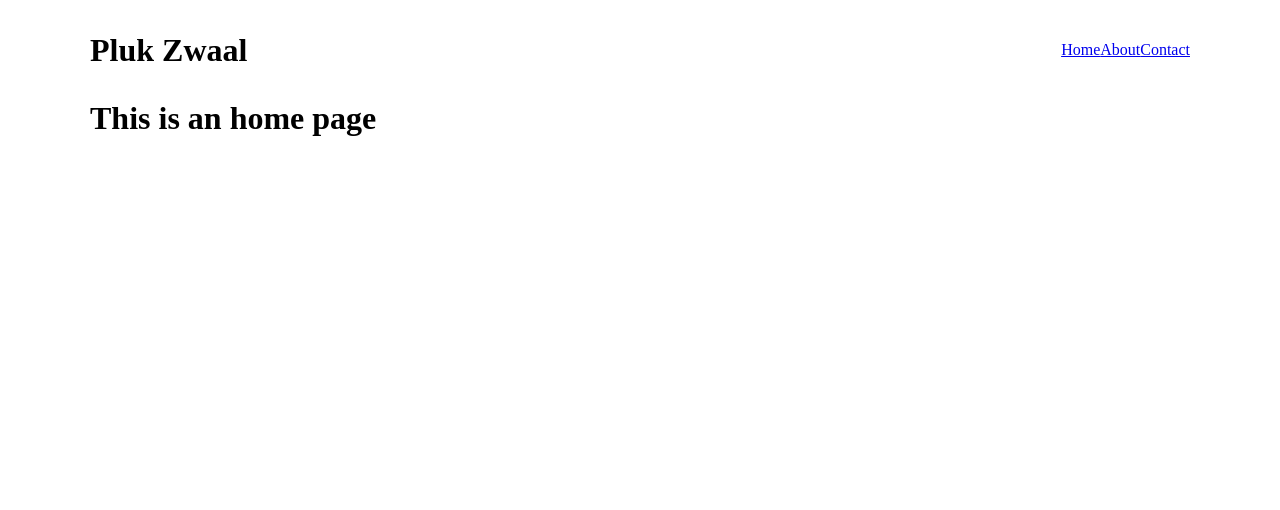
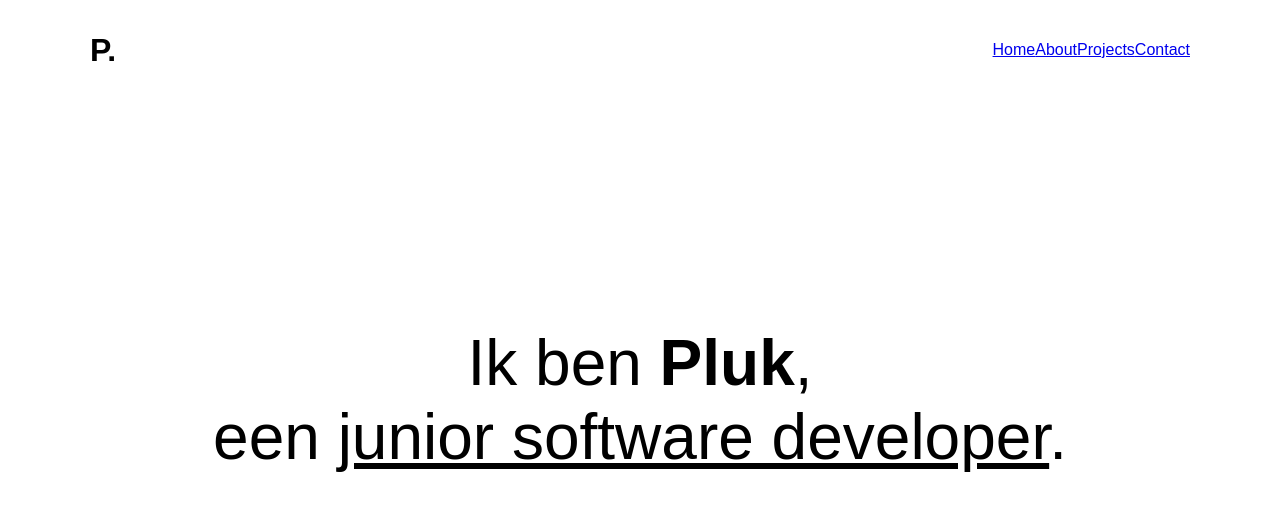
Before and after one commit to PlukZwaal/plukzwaal.dev, a Vue app: page / in a window 1280 px wide. Shown: the top 510 px of the page. Built offline with nearby package versions, Linux system fonts and the light colour scheme.

Commit message:
Created a basic hero for the home page

```diff
--- a/src/App.vue
+++ b/src/App.vue
@@ -5,7 +5,5 @@ import HeaderComponent from './assets/components/HeaderComponent.vue'
 
 <template>
   <HeaderComponent />
-  <div class="wrapper">
     <RouterView />
-  </div>
 </template>
--- a/src/assets/components/HeaderComponent.vue
+++ b/src/assets/components/HeaderComponent.vue
@@ -1,7 +1,7 @@
 <template>
   <header class="wrapper">
     <div class="mobile-header">
-      <h1>Pluk Zwaal</h1>
+      <h1>P.</h1>
       <div class="menu" :class="{ 'cross': isMobileMenuOpen }" @click="toggleMenu">
         <div class="bar"></div>
         <div class="bar"></div>
@@ -9,16 +9,18 @@
       </div>
     </div>
     <div class="desktop-menu">
-      <h1>Pluk Zwaal</h1>
+      <h1>P.</h1>
       <div>
         <RouterLink to="/">Home</RouterLink>
         <RouterLink to="/about">About</RouterLink>
+        <RouterLink to="/projects">Projects</RouterLink>
         <RouterLink to="/contact">Contact</RouterLink>
       </div>
     </div>
     <div v-if="isMobileMenuOpen" class="mobile-menu">
       <RouterLink to="/" @click="closeMobileMenu">Home</RouterLink>
       <RouterLink to="/about" @click="closeMobileMenu">About</RouterLink>
+      <RouterLink to="/projects" @click="closeMobileMenu">Projects</RouterLink>
       <RouterLink to="/contact" @click="closeMobileMenu">Contact</RouterLink>
     </div>
   </header>
--- /dev/null
+++ b/src/assets/components/HomeHeroComponent.vue
@@ -0,0 +1,29 @@
+<template>
+    <div class="wrapper">
+        <div class="hero">
+            <p>Ik ben <b>Pluk</b>,</p>
+            <p>een <u>junior software developer</u>.</p>
+        </div>
+    </div>
+</template>
+
+<script setup>
+
+</script>
+
+<style scoped>
+.hero {
+    height: calc(100vh - 200px);
+    display: flex;
+    justify-content: center;
+    align-items: center;
+    flex-direction: column;
+}
+
+p{
+    margin: 0;
+    font-size: 4rem;
+    font-weight: 300;
+    text-align: center;
+}
+</style>
--- a/src/assets/main.css
+++ b/src/assets/main.css
@@ -1,6 +1,7 @@
 *{
   padding: 0;
   margin: 0;
+  font-family: Arial, Helvetica, sans-serif;
 }
 
 .wrapper{
--- a/src/router/index.js
+++ b/src/router/index.js
@@ -18,6 +18,11 @@ const router = createRouter({
       path: '/contact',
       name: 'contact',
       component: () => import('../views/ContactView.vue')
+    },
+    {
+      path: '/projects',
+      name: 'projects',
+      component: () => import('../views/ProjectsView.vue')
     }
   ]
 })
--- a/src/views/HomeView.vue
+++ b/src/views/HomeView.vue
@@ -1,3 +1,7 @@
 <template>
-  <h1>This is an home page</h1>
+  <HomeHeroComponent />
 </template>
+
+<script setup>
+import HomeHeroComponent from '../assets/components/HomeHeroComponent.vue'
+</script>
--- /dev/null
+++ b/src/views/ProjectsView.vue
@@ -0,0 +1,3 @@
+<template>
+    <h1>This is an projects page</h1>
+</template>
```
